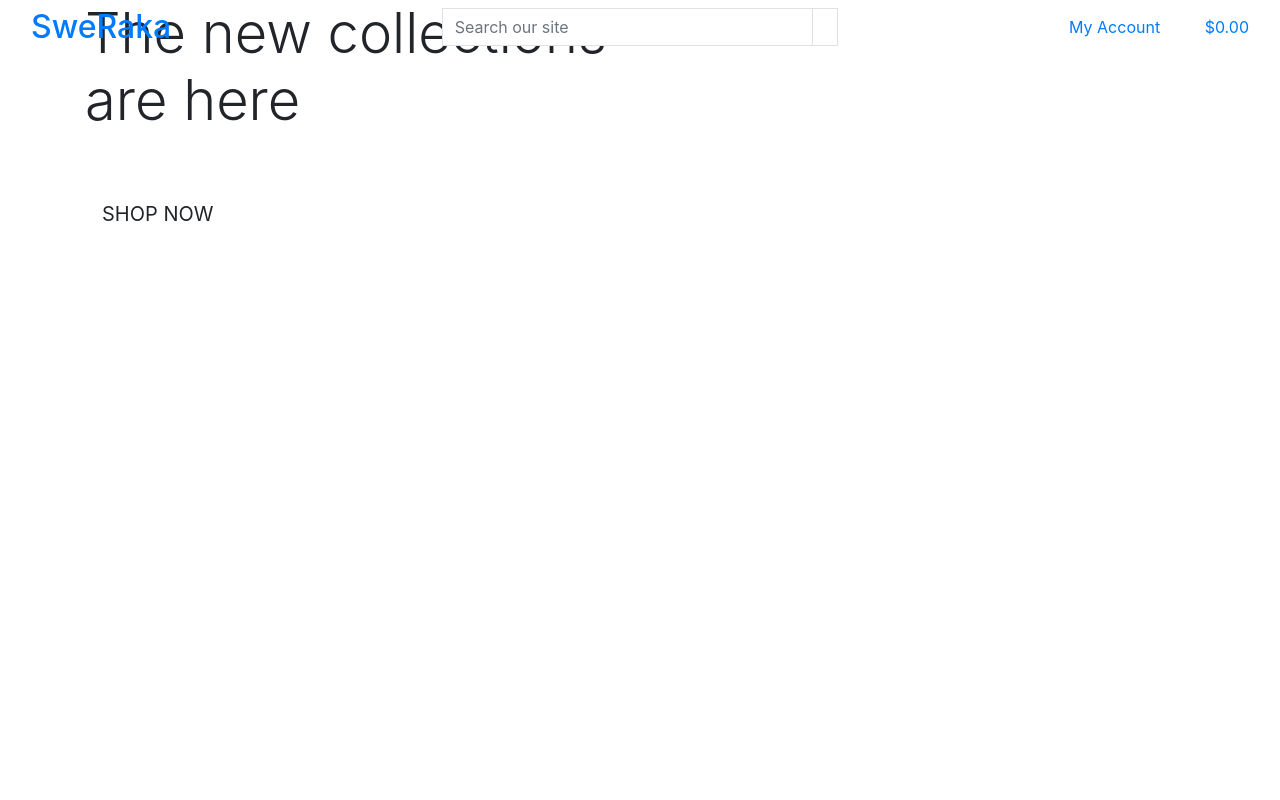
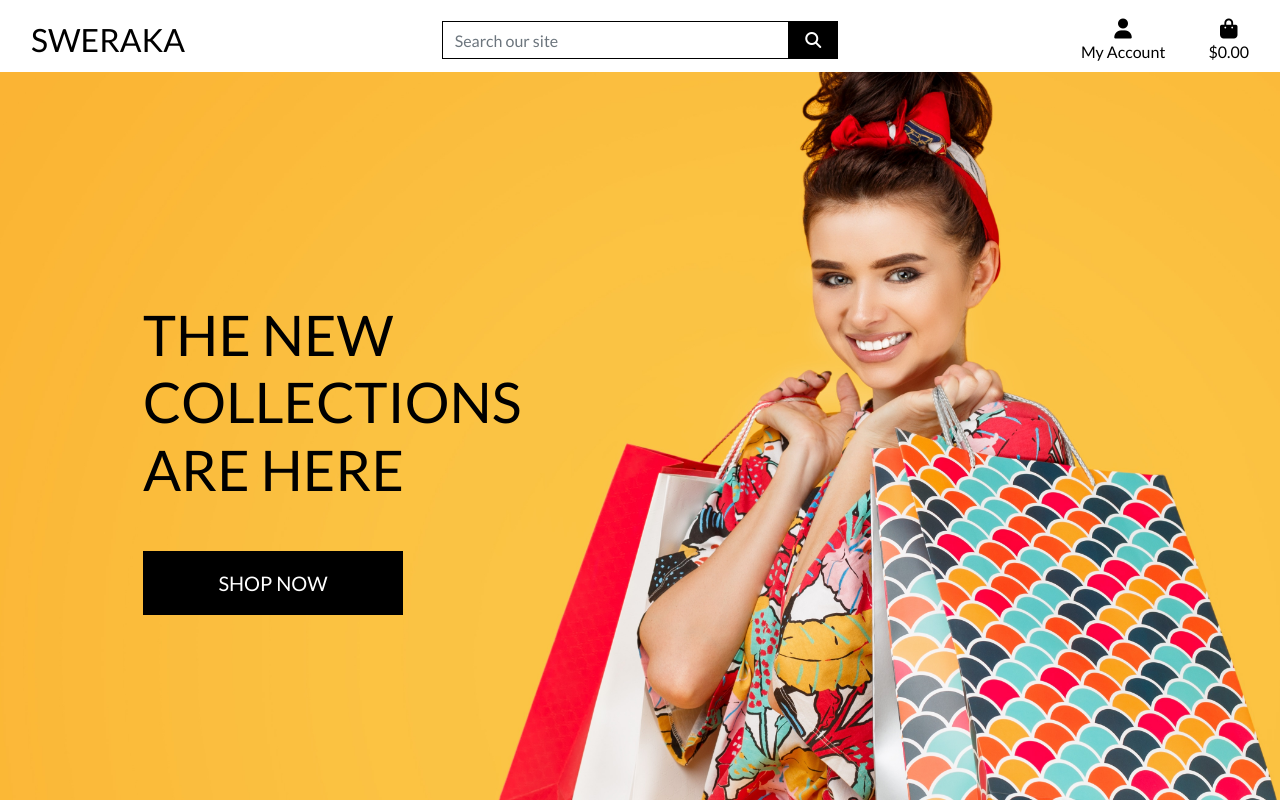
Before and after one commit to Pierreslag/sweraka, a Django app: page / in a window 1280 px wide. Run offline with Django 3.2, Linux system fonts and the light colour scheme; some libraries are stand-ins or nearby versions.

Commit message:
complete template for header and add css

```diff
--- /dev/null
+++ b/static/css/base.css
@@ -0,0 +1,81 @@
+html {
+    height: 100%;
+}
+
+body {
+    background: url('/media/homepage_background_cropped.jpg') no-repeat center center fixed;
+    background-size: cover;
+    height: calc(100vh - 164px);
+    color: #555;
+    font-family: 'Lato';
+}
+
+/* from Bulma */
+.icon {
+    align-items: center;
+    display: inline-flex;
+    justify-content: center;
+    height: 1.5rem;
+    width: 1.5rem;
+}
+
+.logo-font {
+    text-transform: uppercase;
+}
+
+.main-logo-link {
+    width: fit-content;
+}
+
+.shop-now-button {
+    background: black;
+    color: white;
+    min-width: 260px;
+}
+
+.btn-black {
+    background: black;
+    color: white;
+}
+
+.shop-now-button:hover,
+.shop-now-button:active,
+.shop-now-button:focus,
+.btn-black:hover,
+.btn-black:active,
+.btn-black:focus {
+    background: #222;
+    color: white;
+}
+
+.text-black {
+    color: #000 !important;
+}
+
+.border-black {
+    border: 1px solid black !important;
+}
+
+/* -------------------------------- Media Queries */
+
+/* Slightly larger container on xl screens */
+@media (min-width: 1200px) {
+  .container {
+    max-width: 80%;
+  }
+}
+
+/* fixed top navbar only on medium and up */
+@media (min-width: 992px) {
+    .fixed-top-desktop-only {
+        position: fixed;
+        top: 0;
+        right: 0;
+        left: 0;
+        z-index: 1030;
+    }
+
+    .header-container {
+        padding-top: 164px;
+    }
+}
--- a/sweraka/settings.py
+++ b/sweraka/settings.py
@@ -149,6 +149,10 @@
 # https://docs.djangoproject.com/en/3.2/howto/static-files/
 
 STATIC_URL = '/static/'
+STATICFILES_DIRS = (os.path.join(BASE_DIR, 'static'),)
+
+MEDIA_URL = '/media/'
+MEDIA_ROOT = os.path.join(BASE_DIR, 'media')
 
 # Default primary key field type
 # https://docs.djangoproject.com/en/3.2/ref/settings/#default-auto-field
--- a/sweraka/urls.py
+++ b/sweraka/urls.py
@@ -15,9 +15,11 @@
 """
 from django.contrib import admin
 from django.urls import path, include
+from django.conf import settings
+from django.conf.urls.static import static
 
 urlpatterns = [
     path('admin/', admin.site.urls),
     path('accounts/', include('allauth.urls')),
     path('', include('home.urls')),
-]
+] + static(settings.MEDIA_URL, document_root=settings.MEDIA_ROOT)
--- a/templates/base.html
+++ b/templates/base.html
@@ -14,7 +14,12 @@
     {% endblock %}
 
     {% block corecss %}
+        <script src="https://kit.fontawesome.com/868176c90e.js" crossorigin="anonymous"></script>
         <link rel="stylesheet" href="https://stackpath.bootstrapcdn.com/bootstrap/4.4.1/css/bootstrap.min.css" integrity="sha384-Vkoo8x4CGsO3+Hhxv8T/Q5PaXtkKtu6ug5TOeNV6gBiFeWPGFN9MuhOf23Q9Ifjh" crossorigin="anonymous">
+        <link rel="preconnect" href="https://fonts.googleapis.com">
+        <link rel="preconnect" href="https://fonts.gstatic.com" crossorigin>
+        <link href="https://fonts.googleapis.com/css2?family=Lato&family=Roboto&display=swap" rel="stylesheet">
+        <link rel="stylesheet" href="{% static 'css/base.css' %}">
     {% endblock %}
 
     {% block extra_css %}
@@ -33,7 +38,7 @@
   </head>
   <body>
     <header class="container-fluid fixed-top">
-      <div class="row">
+      <div id="topnav" class="row bg-white pt-lg-2 d-none d-lg-flex">
           <div class="col-12 col-lg-4 my-auto py-1 py-lg-0 text-center text-lg-left">
               <a href="{% url 'home' %}" class="nav-link main-logo-link">
                   <h2 class="logo-font text-black my-0">SweRaka</h2>
```
Also changed, not shown: media/homepage_background_cropped.jpg (added).
